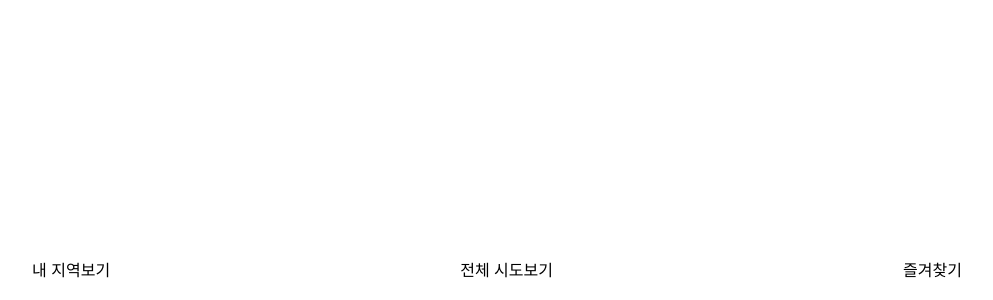
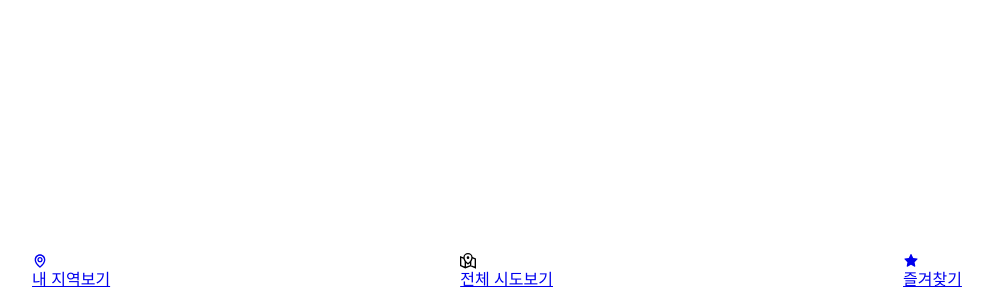
Before and after one commit to chlwnstjr94/react-toy-project, a React (Create React App) app: page /favorite in a window 1280 px wide. Shown: the part 500-800 px from the top of the page, without its empty margins (143-1136 px from the left). Built offline with nearby package versions, Linux system fonts and the light colour scheme.

Commit message:
feat: Add Link path

```diff
--- a/src/components/Footer/index.jsx
+++ b/src/components/Footer/index.jsx
@@ -1,18 +1,26 @@
 import React from 'react'
 import * as S from './style'
+import { AiFillStar } from 'react-icons/ai'
+import { BiMap } from 'react-icons/bi'
+import { GrMapLocation } from 'react-icons/gr'
+import { Link } from 'react-router-dom'
 
 function Footer() {
   return (
     <S.Footer>
-      <p>내 지역보기</p>
-      <p>전체 시도보기</p>
-      <p>즐겨찾기</p>
+      <Link className="footer-nav" to="/">
+        <BiMap />
+        <p className="nav-title">내 지역보기</p>
+      </Link>
+      <Link className="footer-nav" to="/all">
+        <GrMapLocation />
+        <p className="nav-title">전체 시도보기</p>
+      </Link>
+      <Link className="footer-nav" to="/favorite">
+        <AiFillStar />
+        <p className="nav-title">즐겨찾기</p>
+      </Link>
     </S.Footer>
-    // <div>
-    //   <p>내 지역보기</p>
-    //   <p>전체 시도보기</p>
-    //   <p>즐겨찾기</p>
-    // </div>
   )
 }
 
```
